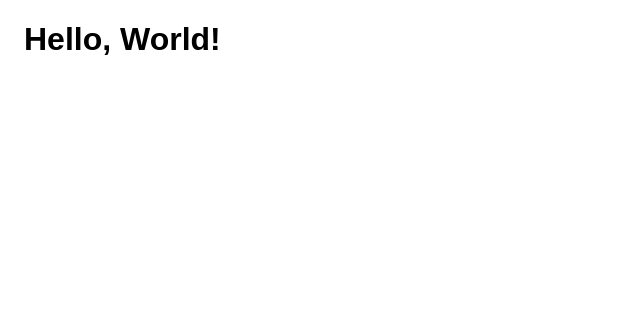
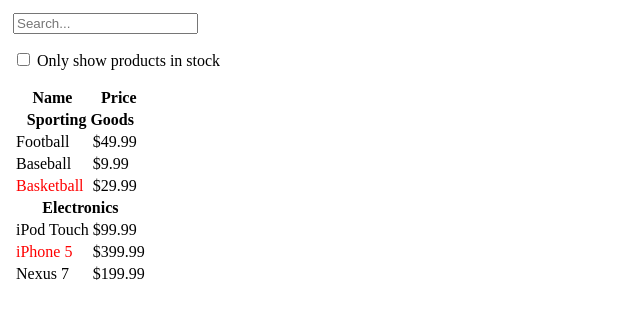
Before and after one commit to n-aoki0409/react-study, a React app: page / in a window 1280 px wide. Shown: the top 318 px of the page, without its empty margins (0-640 px from the left). Built offline with nearby package versions, Linux system fonts and the light colour scheme.

Commit message:
add FilterableProductTable

```diff
--- /dev/null
+++ b/src/FilterableProductTable.css
@@ -0,0 +1,3 @@
+body {
+  padding: 5px;
+}
--- /dev/null
+++ b/src/FilterableProductTable.js
@@ -0,0 +1,175 @@
+import React from "react";
+import "./FilterableProductTable.css";
+
+class ProductCategoryRow extends React.Component {
+  render() {
+    const category = this.props.category;
+    return (
+      <tr>
+        <th colSpan="2">{category}</th>
+      </tr>
+    );
+  }
+}
+
+class ProductRow extends React.Component {
+  render() {
+    const product = this.props.product;
+    const name = product.stocked ? (
+      product.name
+    ) : (
+      <span style={{ color: "red" }}>{product.name}</span>
+    );
+
+    return (
+      <tr>
+        <td>{name}</td>
+        <td>{product.price}</td>
+      </tr>
+    );
+  }
+}
+
+class ProductTable extends React.Component {
+  render() {
+    const filterText = this.props.filterText;
+    const inStockOnly = this.props.inStockOnly;
+
+    const rows = [];
+    let lastCategory = null;
+
+    this.props.products.forEach((product) => {
+      if (product.name.indexOf(filterText) === -1) {
+        return;
+      }
+      if (inStockOnly && !product.stocked) {
+        return;
+      }
+      if (product.category !== lastCategory) {
+        rows.push(
+          <ProductCategoryRow
+            category={product.category}
+            key={product.category}
+          />
+        );
+      }
+      rows.push(<ProductRow product={product} key={product.name} />);
+      lastCategory = product.category;
+    });
+
+    return (
+      <table>
+        <thead>
+          <tr>
+            <th>Name</th>
+            <th>Price</th>
+          </tr>
+        </thead>
+        <tbody>{rows}</tbody>
+      </table>
+    );
+  }
+}
+
+class SearchBar extends React.Component {
+  constructor(props) {
+    super(props);
+  }
+
+  render() {
+    return (
+      <form>
+        <input
+          type="text"
+          placeholder="Search..."
+          value={this.props.filterText}
+          onChange={this.props.onFilterTextChange}
+        />
+        <p>
+          <input
+            type="checkbox"
+            checked={this.props.inStockOnly}
+            onChange={this.props.onInStockChange}
+          />{" "}
+          Only show products in stock
+        </p>
+      </form>
+    );
+  }
+}
+
+class FilterableProductTable extends React.Component {
+  constructor(props) {
+    super(props);
+    this.state = {
+      filterText: "",
+      inStockOnly: false,
+    };
+  }
+
+  handleFilterTextChange(e) {
+    this.setState({
+      filterText: e.target.value,
+    });
+  }
+
+  handleInStockChange(e) {
+    this.setState({
+      inStockOnly: e.target.checked,
+    });
+  }
+
+  render() {
+    return (
+      <div>
+        <SearchBar
+          filterText={this.state.filterText}
+          inStockOnly={this.state.inStockOnly}
+          onFilterTextChange={this.handleFilterTextChange.bind(this)}
+          onInStockChange={this.handleInStockChange.bind(this)}
+        />
+        <ProductTable
+          products={this.props.products}
+          filterText={this.state.filterText}
+          inStockOnly={this.state.inStockOnly}
+        />
+      </div>
+    );
+  }
+}
+
+export const PRODUCTS = [
+  {
+    category: "Sporting Goods",
+    price: "$49.99",
+    stocked: true,
+    name: "Football",
+  },
+  {
+    category: "Sporting Goods",
+    price: "$9.99",
+    stocked: true,
+    name: "Baseball",
+  },
+  {
+    category: "Sporting Goods",
+    price: "$29.99",
+    stocked: false,
+    name: "Basketball",
+  },
+  {
+    category: "Electronics",
+    price: "$99.99",
+    stocked: true,
+    name: "iPod Touch",
+  },
+  {
+    category: "Electronics",
+    price: "$399.99",
+    stocked: false,
+    name: "iPhone 5",
+  },
+  { category: "Electronics", price: "$199.99", stocked: true, name: "Nexus 7" },
+];
+
+export default FilterableProductTable;
--- a/src/index.js
+++ b/src/index.js
@@ -1,4 +1,11 @@
 import React from "react";
 import ReactDOM from "react-dom";
-import App from "./App.js";
-ReactDOM.render(<App />, document.getElementById("root"));
+import {
+  default as FilterableProductTable,
+  PRODUCTS,
+} from "./FilterableProductTable.js";
+
+ReactDOM.render(
+  <FilterableProductTable products={PRODUCTS} />,
+  document.getElementById("root")
+);
```
